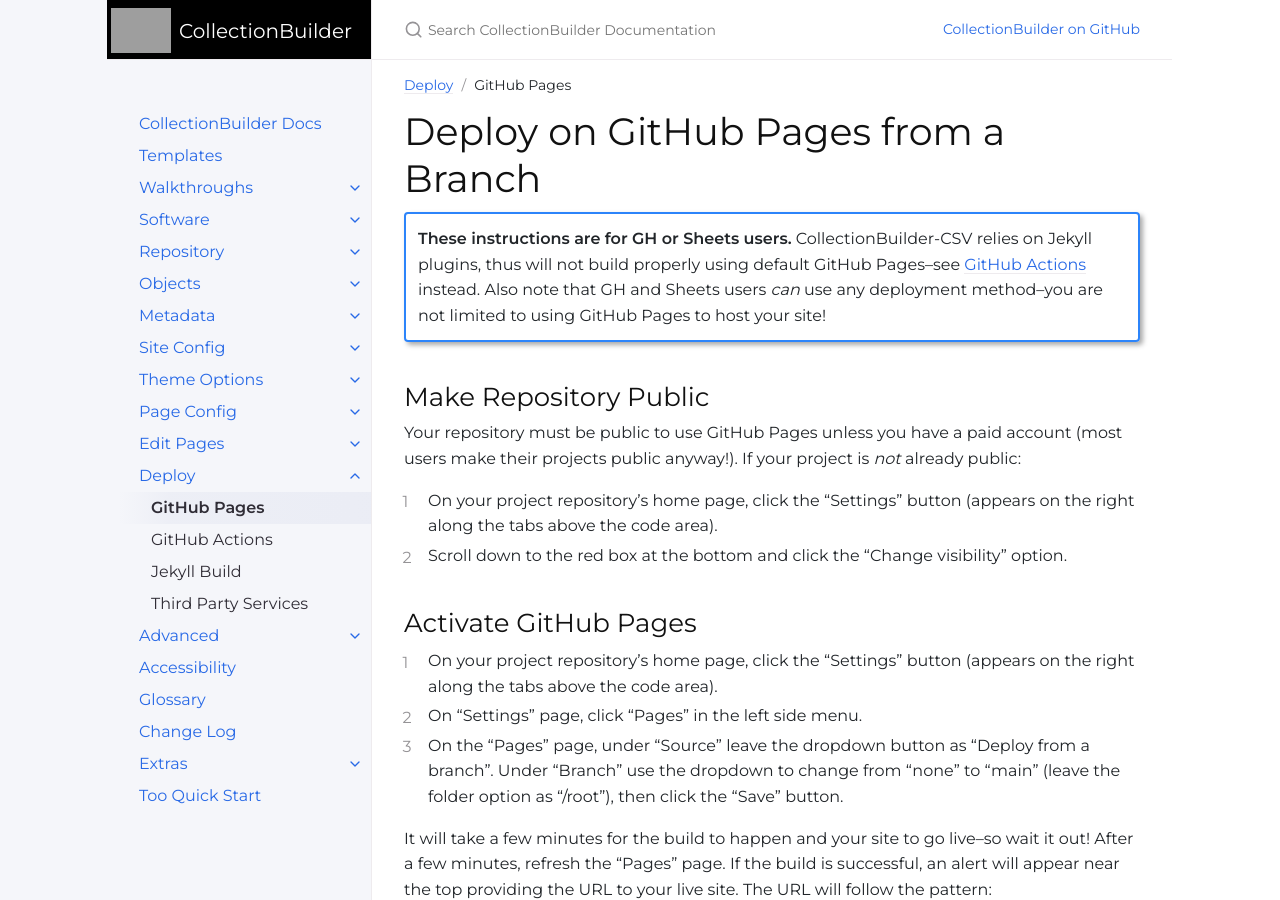
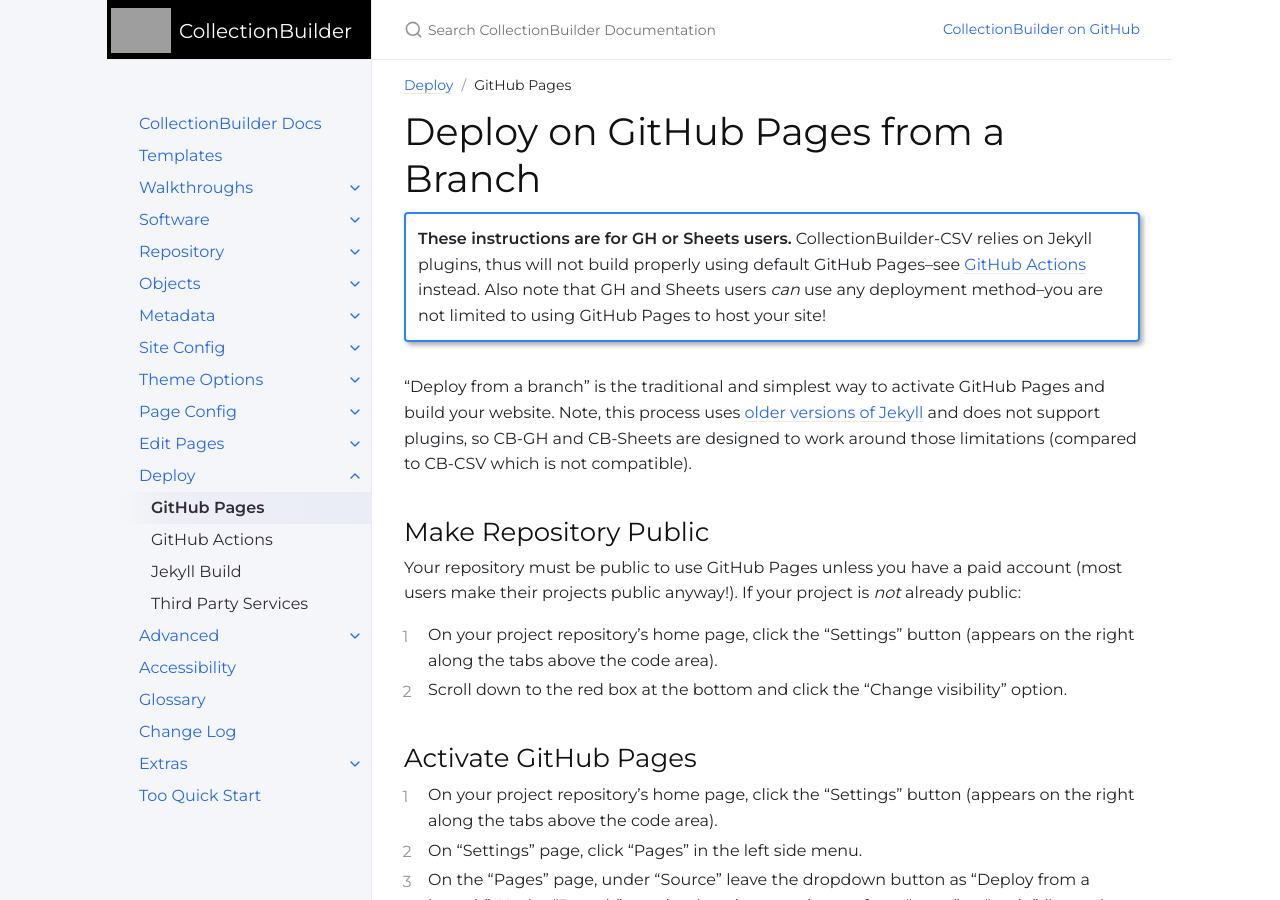
Before and after one commit to CollectionBuilder/cb-docs, a Jekyll site: the page built from docs/deploy/gh-pages.md, in a window 1280 px wide and 900 px high. Built offline with Jekyll 4.4.1, drawn with Linux system fonts in a browser that asks for light colours; comment, search, counter and statistics services are not loaded.

```diff
--- a/docs/deploy/gh-pages.md
+++ b/docs/deploy/gh-pages.md
@@ -10,6 +10,9 @@ nav_order: 1
 **These instructions are for GH or Sheets users.**
 CollectionBuilder-CSV relies on Jekyll plugins, thus will not build properly using default GitHub Pages--see [GitHub Actions]({{ '/docs/deploy/actions/' | relative_url }}) instead.
 Also note that GH and Sheets users *can* use any deployment method--you are not limited to using GitHub Pages to host your site!
+
+"Deploy from a branch" is the traditional and simplest way to activate GitHub Pages and build your website.
+Note, this process uses [older versions of Jekyll](https://pages.github.com/versions/) and does not support plugins, so CB-GH and CB-Sheets are designed to work around those limitations (compared to CB-CSV which is not compatible).
 
 ## Make Repository Public
 
```
Also changed, not shown: _glossary/github-pages.md (+1 -0 lines).
